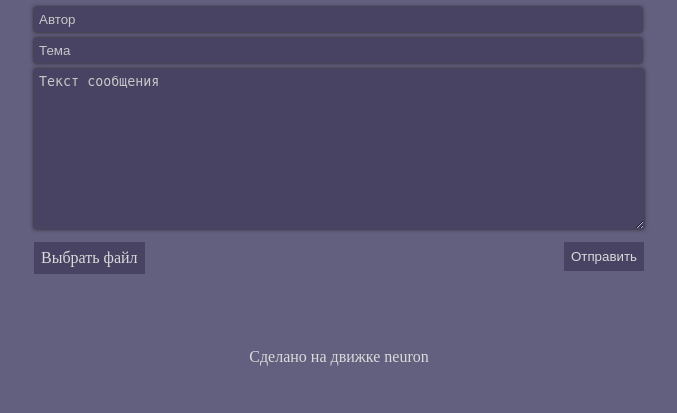
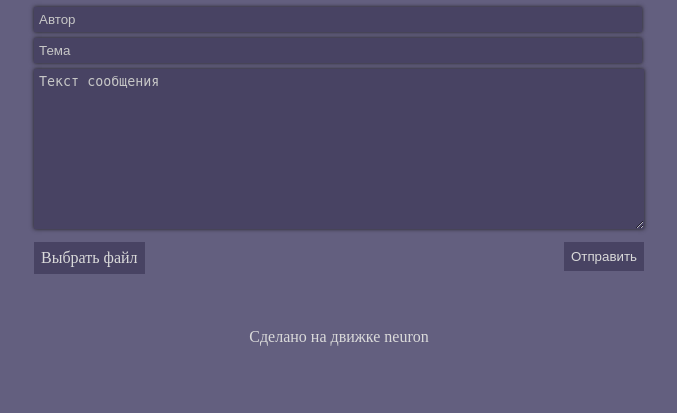
Before and after one commit to CyberpunkIsNotDead/neuron_engine, a Django app: template neuron_engine/templates/neuron_engine/board.html in a window 1280 px wide. Shown: the part 387-800 px from the top of the page, without its empty margins (301-978 px from the left). Run offline with Django 3.2, Linux system fonts and the light colour scheme; the template is opened without the code that fills it: values that come from a table or form of the project are taken from there, others are empty.

Commit message:
modified footer

```diff
--- a/neuron_engine/static/neuron_engine/neutral.css
+++ b/neuron_engine/static/neuron_engine/neutral.css
@@ -225,7 +225,7 @@ z-index: 10;
 }
 
 footer {
-margin: 50px 0 10px 0;
+padding: 30px 0;
 text-align: center;
 }
 
--- a/neuron_engine/templates/neuron_engine/thread.html
+++ b/neuron_engine/templates/neuron_engine/thread.html
@@ -72,12 +72,12 @@
           {% endfor %}
         {% endif %}
 <!-- thread end -->
+</div>
 <br>
   {% include 'neuron_engine/form.html' %}
     <footer>
       Сделано на движке neuron
     </footer>
-
 </div>
 </body>
 </html>
```
